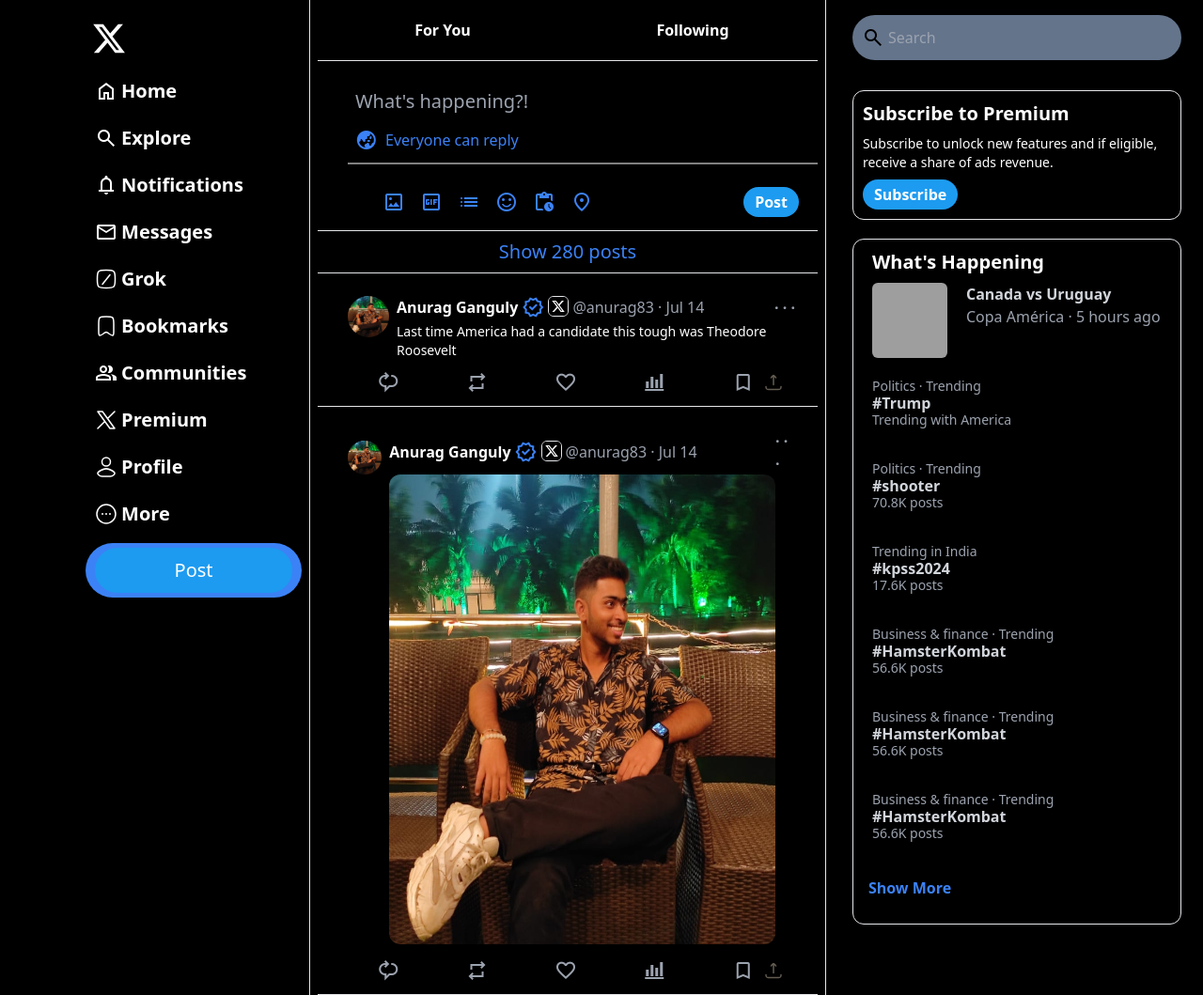
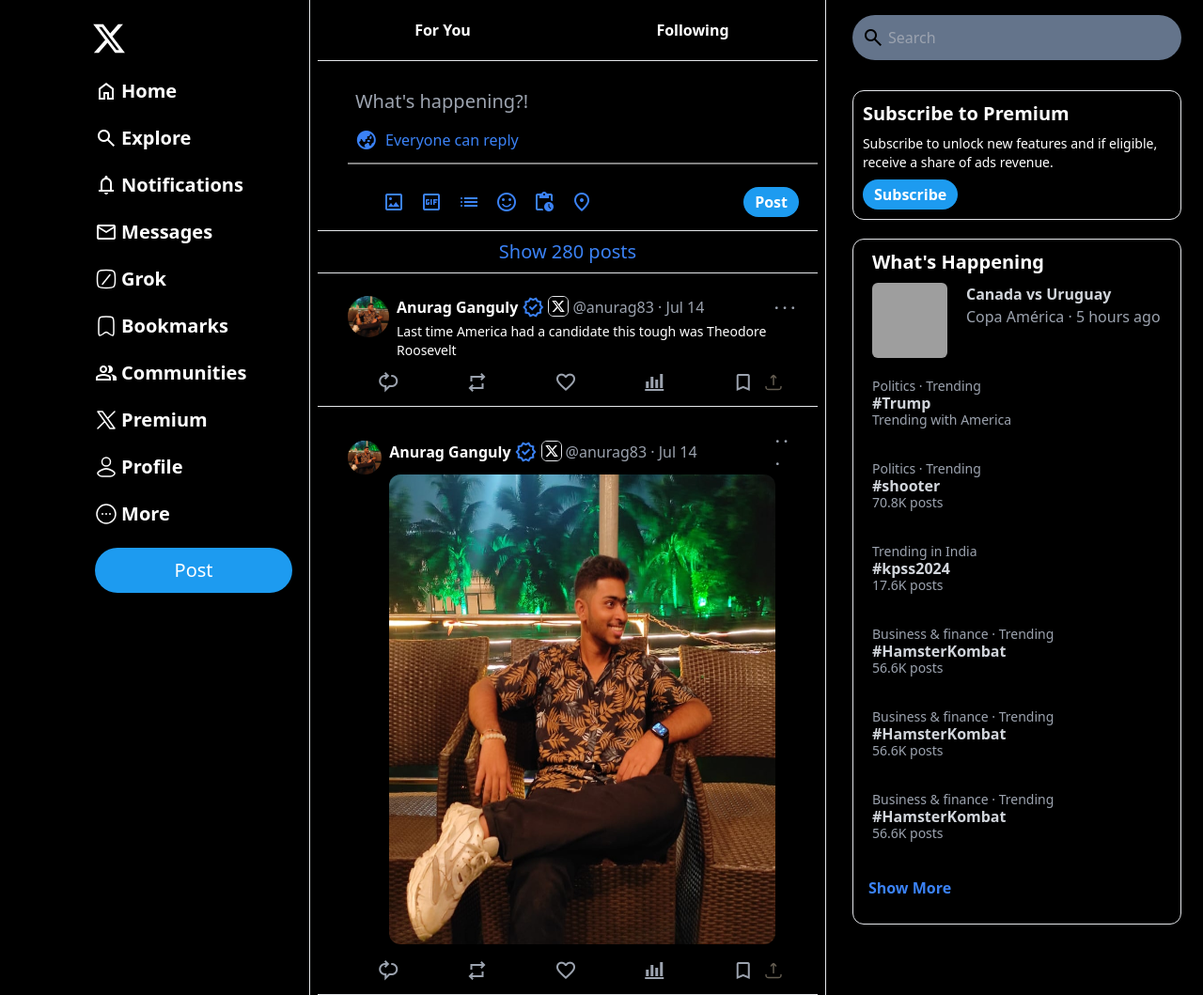
Before and after one commit to anurag831/Twitter-Clone, a plain HTML site: page index.html in a window 1280 px wide. Shown: the top 1059 px of the page at 94% size. Drawn offline with nearby package versions, Linux system fonts and the light colour scheme; grey boxes are pictures that could not be loaded.

Commit message:
Post button colour

```diff
--- a/index.html
+++ b/index.html
@@ -125,7 +125,7 @@
                         </svg>
                         <span class="font-bold hidden xl:block">More</span>
                     </li>
-                    <li class=" flex items-center bg-blue-500 hover:bg-slate-600 hover:cursor-pointer w-fit px-[10px] py-[5px] gap-1 rounded-full">
+                    <li class=" flex items-center  hover:bg-slate-600 hover:cursor-pointer w-fit px-[10px] py-[5px] gap-1 rounded-full">
                         <button class="bg-[#1d9bf0] xl:w-[210px] xl:h-12 rounded-full hidden xl:block">Post</button>
                         <span class="material-symbols-outlined xl:hidden">
                             draw
```
